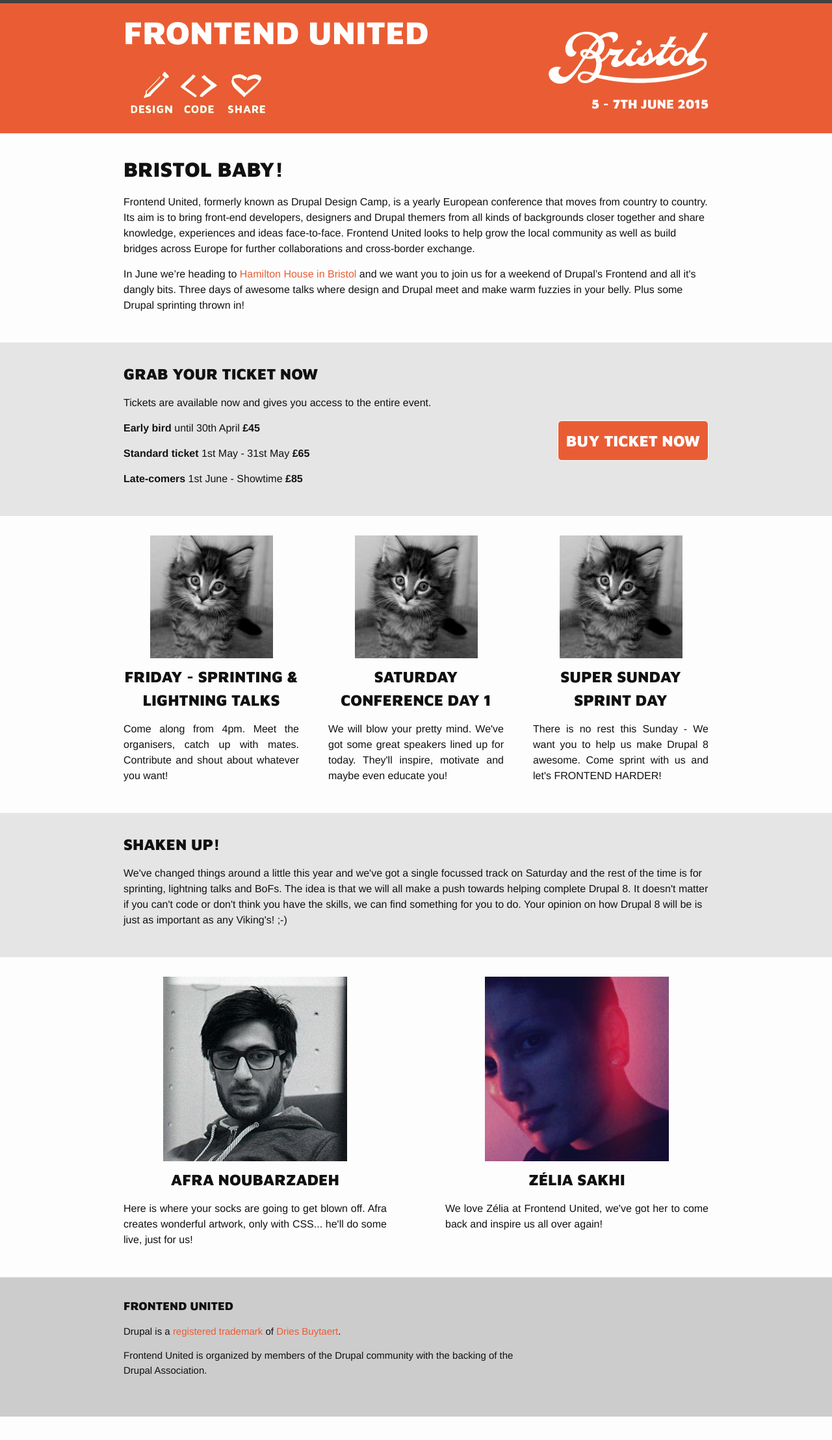
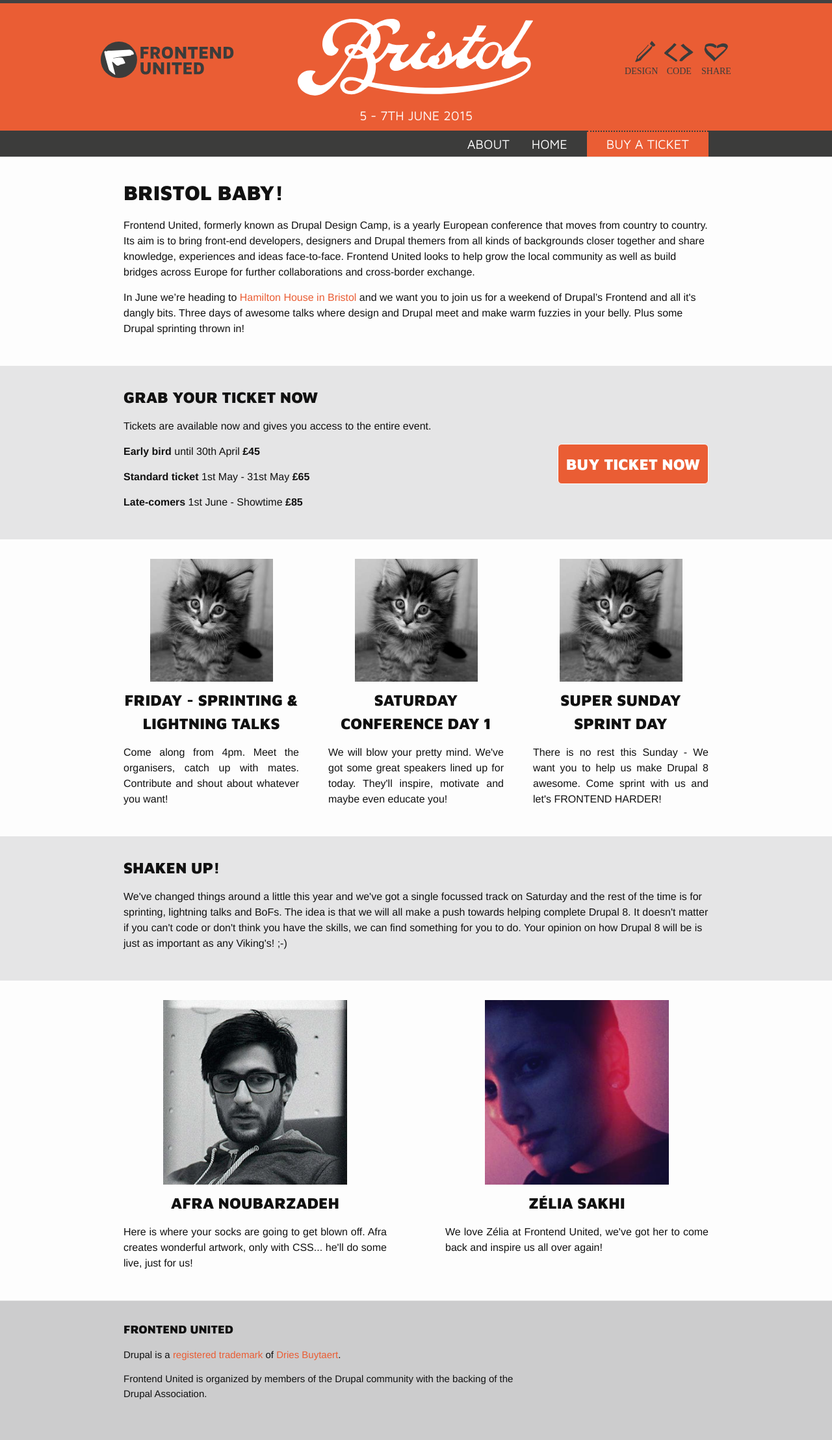
Before and after one commit to drupal-frontend/feu2015, a Jekyll site: the page built from index.html, in a window 1280 px wide. Shown: the whole page at 65% size. Built offline with Jekyll 4.4.1, drawn with Linux system fonts in a browser that asks for light colours; Markdown is read by kramdown in place of the engine named in the settings; before the commit the page ends 2180 px from its top, so only the background shows below that.

Commit message:
Header overhaul

```diff
--- a/_config.yml
+++ b/_config.yml
@@ -4,3 +4,4 @@
 pygments: true
 baseurl: /feu2015
 dates: 5 - 7th June 2015
+host: localhost
--- a/_includes/header.html
+++ b/_includes/header.html
@@ -1,11 +1,22 @@
 <header class="site-header">
 
-  <div class="wrapper">
-      <a class="site-title" title-"Frontend United" href="{{ site.baseurl }}/">{{ site.title }}</a>
-       <a href="{{ site.baseurl }}/" title="Frontend United Bristol 2015" rel="home" class="site-logo"><img src="public/images/site-logo.png" alt="<?php print t('Home'); ?>" /></a>
-       <div class="event-dates">{{ site.dates }}</div>
+  <div class="top-wrapper">
+    <div class="wrapper-left">
+      <a class="site-title" href="{{ site.baseurl }}/"><img src="public/images/FrontendUnitedLogoDark.svg" onerror="this.onerror=null; this.src='FrontendUnitedLogoDark.png'" alt="{{ site.title }}"></a>
+    </div>
+    <div class="wrapper-right">
+      <img class="slogan" src="public/images/slogan.svg" onerror="this.onerror=null; this.src='slogan.png'" alt="{{ site.title }}">
+    </div>
 
-  <!--   <nav class="site-nav">
+    <div class="wrapper-center">
+      <a href="{{ site.baseurl }}/" rel="home" class="site-logo"><img src="public/images/Bristol.svg" onerror="this.onerror=null; this.src='Bristol.png'" alt="Bristol"></a>
+      <div class="event-dates">{{ site.dates }}</div>
+    </div>
+
+  </div>
+
+  <nav class="site-nav">
+    <div class="wrapper">
       <a href="#" class="menu-icon">
         <svg viewBox="0 0 18 15">
           <path fill="#424242" d="M18,1.484c0,0.82-0.665,1.484-1.484,1.484H1.484C0.665,2.969,0,2.304,0,1.484l0,0C0,0.665,0.665,0,1.484,0 h15.031C17.335,0,18,0.665,18,1.484L18,1.484z"/>
@@ -20,9 +31,9 @@
           <a class="page-link" href="{{ page.url | prepend: site.baseurl }}">{{ page.title }}</a>
           {% endif %}
         {% endfor %}
+        <a href="https://ti.to/frontendunited/bristol-2015" class="page-link site-nav_buy" title="Buy your ticket today">Buy a ticket</a>
       </div>
-    </nav> -->
-
-  </div>
+    </div>
+  </nav>
 
 </header>
--- a/_sass/_header.scss
+++ b/_sass/_header.scss
@@ -5,52 +5,94 @@
 header {
   background: #ea5d34;
   overflow: hidden;
-    .wrapper {
+  .top-wrapper {
     background: #ea5d34;
-      @media (min-width: 768px) {
-        background: #ea5d34 url(../public/images/slogan.png) no-repeat 30px bottom;
+    margin: 1.5em auto .5em;
+    overflow: hidden;
+    padding: 0 4%;
+    @media (min-width: 1024px) {
+      padding: 0 2%;
+      max-width: 1024px;
     }
-      margin: 20px auto 30px;
-      overflow: hidden;
+
   }
-    .site-logo {
-      @media (min-width: 768px) {
-        float: right;
+  .site-logo  img {
+    width: 75%;
   }
+  .site-title img {
+    margin-top: 14%;
+    width: 85%;
   }
-    .site-title {
-      font-weight: bold;
-      font-family: 'Maven Pro', Helvetica, Arial, sans-serif;
-      text-transform: uppercase;
-      color: white;
-      line-height: 1em;
-      font-size: 50px;
-      &:hover {
-        text-decoration: none;
-      }
-       @media (max-width: 768px) {
-        font-size: 30px;
-        width: 100%; // push the Bristol logo below
-      }
-    }
-    img {
-      width: 184px;
-      height: auto;
-      @media (min-width: 768px) {
-        width: 247px;
-      }
+  .slogan {
+    margin-top: 14%;
+    width: 68%;
   }
   .event-dates {
-
-      font-weight: bold;
     font-family: 'Maven Pro', Helvetica, Arial, sans-serif;
     text-transform: uppercase;
     color: white;
     font-size: 20px;
     margin-top: 15px;
     @media (min-width: 768px) {
-        float: right;
       clear: both;
     }
   }
+
+  @media (min-width: 600px) {
+
+    .site-nav {
+      background-color: #3C3C3B;
+      clear: both;
+      color: #fff;
+      font-family: 'Maven Pro', Helvetica, Arial, sans-serif;
+      font-size: 20px;
+      height: 2em;
+      text-transform: uppercase;
+      .page-link {
+        color: #fff;
+        display: inline-block;
+        padding: .2em;
       }
+      .site-nav_buy {
+        background-color: #ea5d34;
+        border-top: 2px dotted #3C3C3B;
+        height: 2.2em;
+        padding-left: 1.5em;
+        padding-right: 1.5em;
+      }
+    }
+
+  }
+
+}
+
+
+
+
+.wrapper-left {
+  float: left;
+  width: 50%;
+  @media (min-width: 768px) {
+    text-align: left;
+    width: 25%;
+  }
+}
+.wrapper-center {
+  clear: both;
+  padding-top: 1.5em;
+  text-align: center;
+  @media (min-width: 768px) {
+    clear: none;
+    float: left;
+    padding-top: 0;
+    width: 50%;
+  }
+}
+.wrapper-right {
+  float: right;
+  text-align: right;
+  width: 50%;
+  @media (min-width: 768px) {
+    width: 25%;
+  }
+}
--- a/_sass/_layout.scss
+++ b/_sass/_layout.scss
@@ -25,8 +25,8 @@
 }
 
 .site-nav {
-    float: right;
-    line-height: 56px;
+
+  text-align: right;
 
     .menu-icon {
         display: none;
```
Also changed, not shown: public/images/Bristol.png (added), public/images/Bristol.svg (added), public/images/FrontendUnitedLogoDark.png (added), public/images/FrontendUnitedLogoDark.svg (added), public/images/slogan.png, public/images/slogan.svg (added). Lines whose indentation alone changed are shown as unchanged.
